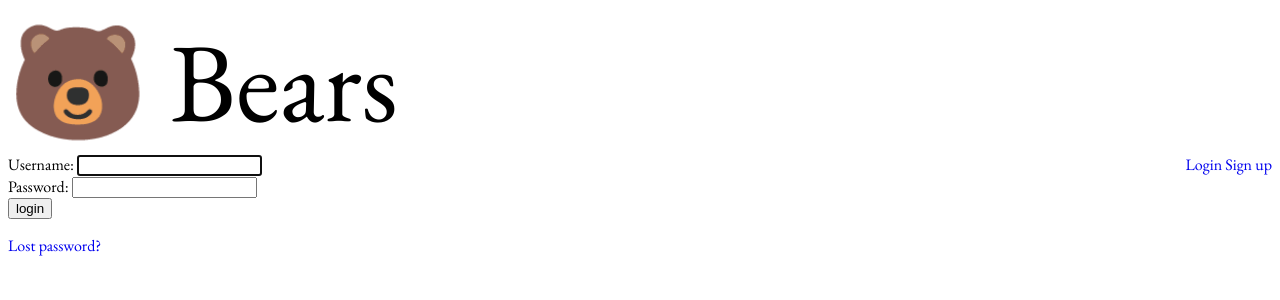
After one commit to sidfarkus/bears, a Django app: page /accounts/login/ in a window 1280 px wide. The commit adds this page. Shown: the top 300 px of the page. Run offline with Django 3.2, Linux system fonts and the light colour scheme.

Commit message:
Added basic login/logout

```diff
--- a/bears/settings.py
+++ b/bears/settings.py
@@ -119,3 +119,5 @@ USE_TZ = True
 # https://docs.djangoproject.com/en/1.11/howto/static-files/
 
 STATIC_URL = '/static/'
+
+LOGIN_REDIRECT_URL = '/'
--- a/bears_app/static/collections/style.css
+++ b/bears_app/static/collections/style.css
@@ -4,6 +4,10 @@ body {
 
 body > header {
   font-size: 7rem;
+}
+
+.header--login {
+  float: right;
 }
 
 a {
--- a/bears_app/templates/layout.html
+++ b/bears_app/templates/layout.html
@@ -7,12 +7,16 @@
 
 <body>
   <header>
-  🐻 Bears
+  <a href="{% url 'index' %}">🐻</a> Bears
   </header>
   <div class="header--login">
-    <a href="{% url 'login' %}">Login</a>
-    <a href="{% url 'login' %}">Sign up</a>
-    <a href="{% url 'logout' %}">Logout</a>
+    {% if not user.is_authenticated %}
+      <a href="{% url 'login' %}">Login</a>
+      <a href="{% url 'login' %}">Sign up</a>
+    {% else %}
+      Welcome {{ user.username }}
+      <a href="{% url 'logout' %}">Logout</a>
+    {% endif %}
   </div>
 
   {% block content %}
--- /dev/null
+++ b/bears_app/templates/registration/login.html
@@ -0,0 +1,40 @@
+
+{% extends "layout.html" %}
+
+{% block content %}
+
+{% if form.errors %}
+<p>Your username and password didn't match. Please try again.</p>
+{% endif %}
+
+{% if next %}
+    {% if user.is_authenticated %}
+    <p>Your account doesn't have access to this page. To proceed,
+    please login with an account that has access.</p>
+    {% else %}
+    <p>Please login to see this page.</p>
+    {% endif %}
+{% endif %}
+
+<form method="post" action="{% url 'login' %}">
+{% csrf_token %}
+
+<div>
+  <td>{{ form.username.label_tag }}</td>
+  <td>{{ form.username }}</td>
+</div>
+<div>
+  <td>{{ form.password.label_tag }}</td>
+  <td>{{ form.password }}</td>
+</div>
+
+<div>
+  <input type="submit" value="login" />
+  <input type="hidden" name="next" value="{{ next }}" />
+</div>
+</form>
+
+{# Assumes you setup the password_reset view in your URLconf #}
+<p><a href="{% url 'password_reset' %}">Lost password?</a></p>
+
+{% endblock %}
--- /dev/null
+++ b/bears_app/templates/registration/password_reset_form.html
@@ -0,0 +1,3 @@
+{% extends "layout.html" %}
+
+Not supported yet
--- a/bears_app/views.py
+++ b/bears_app/views.py
@@ -11,7 +11,7 @@ def new_collection(request):
     return render(request, 'collections/new.html', {})
 
 def create_collection(request):
-    new_user = User.objects.create_user('john', 'lennon@thebeatles.com', 'johnpassword')
+    #new_user = User.objects.create_user('john', 'lennon@thebeatles.com', 'johnpassword')
     collection = Collection(name=request.POST['name'], user=new_user)
     collection.save()
     return redirect('index')
```
Also changed, not shown: bears_app/templates/registration/logged_out.html (added, +7 -0 lines).
